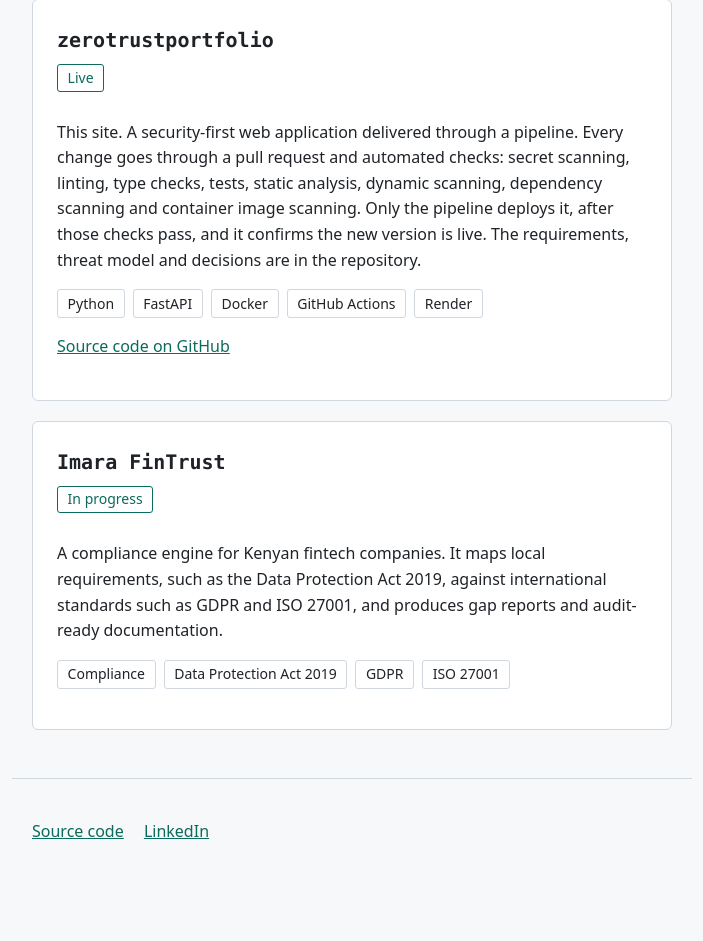
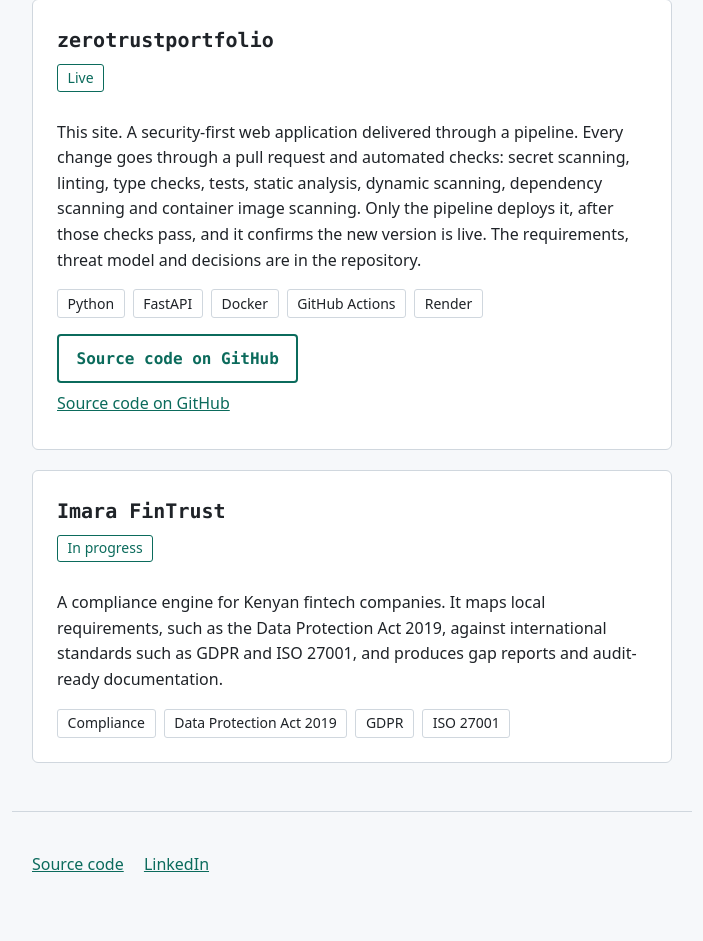
Before and after one commit to Omo-Dan/zerotrustportfolio, a FastAPI app: page /projects in a window 1280 px wide. Shown: the part 170-1111 px from the top of the page, without its empty margins (288-991 px from the left). Before the commit the page ends 1009 px from the top, so only its background shows below. Run offline with FastAPI, Linux system fonts and the light colour scheme; parts of the project's set-up code (start-up, migrations or seed data) failed here and were passed over.

Commit message:
feat: style the project source link as a button

```diff
--- a/app/static/site.css
+++ b/app/static/site.css
@@ -278,3 +278,7 @@ footer a {
   padding: 0.15rem 0.6rem;
   font-size: 0.875rem;
 }
+
+.card > :last-child {
+  margin-bottom: 0;
+}
--- a/app/templates/pages/projects.html
+++ b/app/templates/pages/projects.html
@@ -19,6 +19,7 @@
       <li>Render</li>
     </ul>
     <ul class="links">
+           <li><a class="button" href="https://github.com/Omo-Dan/zerotrustportfolio">Source code on GitHub</a></li>
       <li><a href="https://github.com/Omo-Dan/zerotrustportfolio">Source code on GitHub</a></li>
     </ul>
   </article>
```
Also changed, not shown: tests/test_project_cards.py (+8 -0 lines).
